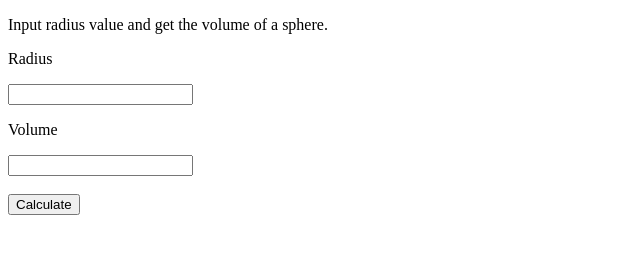
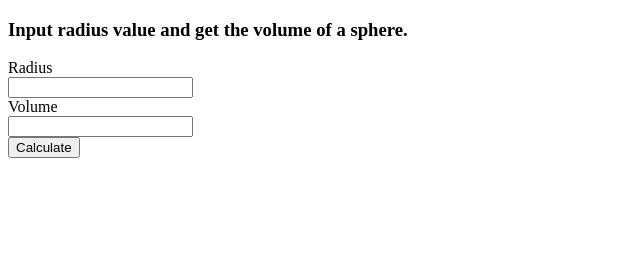
Before and after one commit to acciojob/sphere-vol-Akshaysinghparmar106, a website: page main.html in a window 1280 px wide. Shown: the whole page, without its empty margins (0-640 px from the left). Drawn offline with Linux system fonts and the light colour scheme.

Commit message:
created a submission

```diff
--- a/main.html
+++ b/main.html
@@ -1,25 +1,18 @@
+<!DOCTYPE html>
 <!DOCTYPE html>
 <!DOCTYPE html>
 <html>
-<head>
-    <title>Sphere Volume Calculator</title>
-</head>
+<body>
 
-<body>
-    <p>Input radius value and get the volume of a sphere.</p>
+<h3>Input radius value and get the volume of a sphere.</h3>
 
-    <form onsubmit="volume_sphere(); return false;">
-        <p>Radius</p>
-        <input type="text" id="radius">
+<label>Radius</label><br>
+<input type="number" id="radius"><br>
 
-        <p>Volume</p>
-        <input type="text" id="volume" readonly>
+<label>Volume</label><br>
+<input type="text" id="volume" readonly><br>
 
-        <br><br>
+<input type="button" value="Calculate" onclick="let r=document.getElementById('radius').value;if(r===''||r<0){alert('Please enter a valid radius');return;}document.getElementById('volume').value=((4/3)*Math.PI*Math.pow(r,3)).toFixed(2);">
 
-        <button type="submit">Calculate</button>
-    </form>
-
-    <script src="script.js"></script>
 </body>
 </html>
--- a/script.js
+++ b/script.js
@@ -1,32 +1,32 @@
-function volume_sphere() {
-    //Write your code here
-	function volume_sphere() {
-    // Fetch radius value as text
-    let radius = document.getElementById("radius").value;
+// function volume_sphere() {
+//     //Write your code here
+// 	function volume_sphere() {
+//     // Fetch radius value as text
+//     let radius = document.getElementById("radius").value;
 
-    // Convert to number
-    radius = Number(radius);
+//     // Convert to number
+//     radius = Number(radius);
 
-    // Validate input: must be a non-negative number
-    if (isNaN(radius) || radius < 0) {
-        document.getElementById("volume").value = "NaN";
-        return;
-    }
+//     // Validate input: must be a non-negative number
+//     if (isNaN(radius) || radius < 0) {
+//         document.getElementById("volume").value = "NaN";
+//         return;
+//     }
 
-    // Calculate volume of sphere
-    let volume = (4 / 3) * Math.PI * Math.pow(radius, 3);
+//     // Calculate volume of sphere
+//     let volume = (4 / 3) * Math.PI * Math.pow(radius, 3);
 
-    // Round to 4 decimal places
-    volume = volume.toFixed(4);
+//     // Round to 4 decimal places
+//     volume = volume.toFixed(4);
 
-    // Display result
-    document.getElementById("volume").value = volume;
-}
+//     // Display result
+//     document.getElementById("volume").value = volume;
+// }
 
 
 
 
 
-}
+// }
 
-window.onload = document.getElementById('MyForm').onsubmit = volume_sphere;
+// window.onload = document.getElementById('MyForm').onsubmit = volume_sphere;
```
